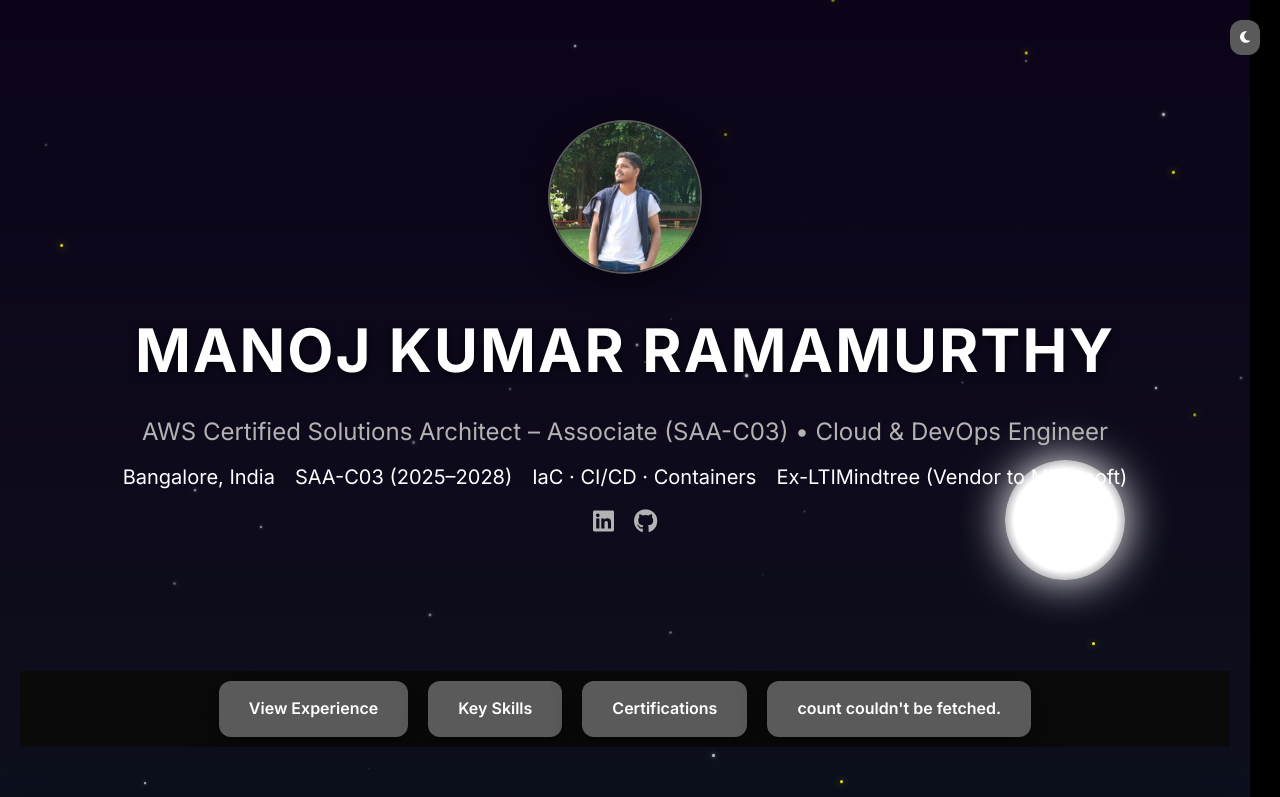
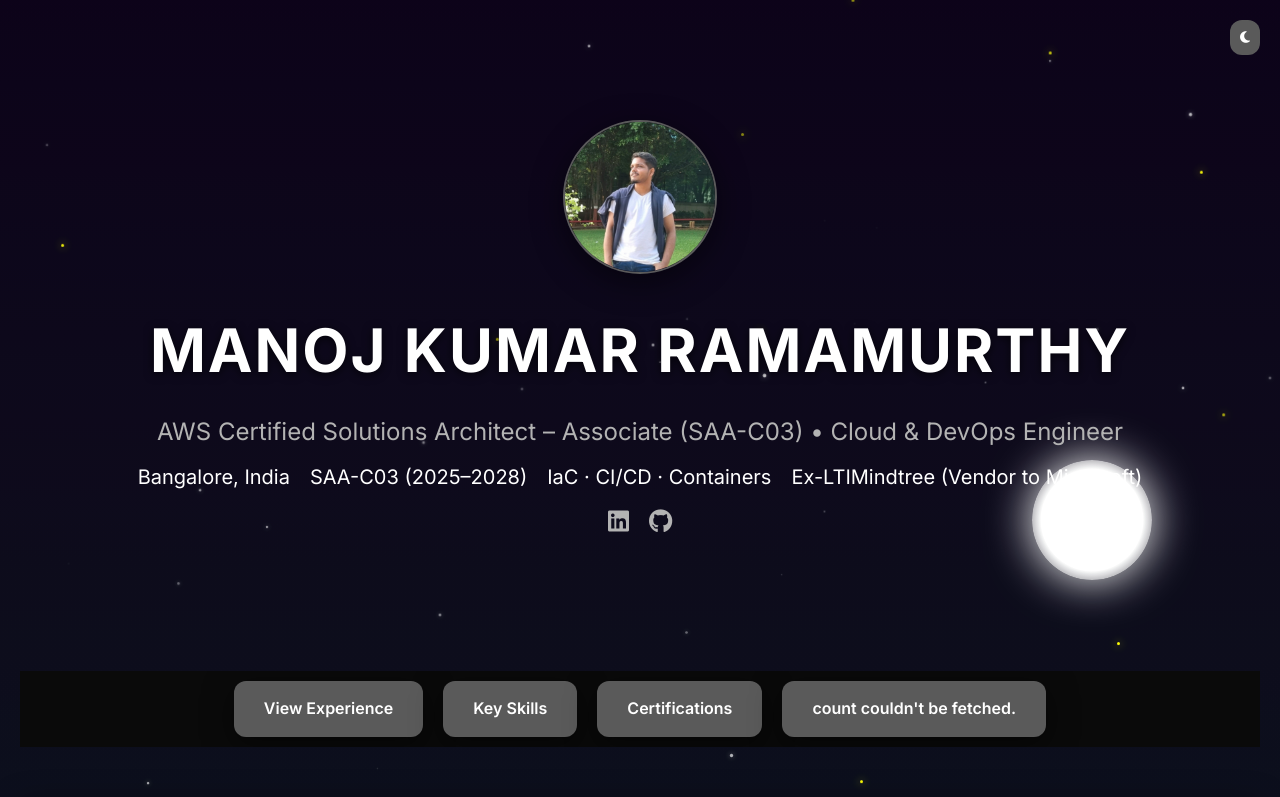
Before and after one commit to blackcatxD/aws-cloud-resume-challenge, a plain HTML site: page website/index.html in a window 1280 px wide. Shown: the top 797 px of the page. Drawn offline with Linux system fonts and the light colour scheme; no server answers; animation ran at ten frames a second.

Commit message:
scrollbar

```diff
--- a/website/style.css
+++ b/website/style.css
@@ -1,7 +1,22 @@
 html {
-  overflow-y: scroll; /* Force vertical scrollbar to prevent layout shift */
+  overflow-y: auto; /* Changed to auto */
   overflow-x: hidden;
-  scrollbar-gutter: stable; /* Reserve space for scrollbar to avoid shift */
+  /* Removed scrollbar-gutter */
+}
+
+body {
+  overflow-y: auto; /* Changed to auto */
+  /* Removed scrollbar-gutter */
+}
+
+/* Hide scrollbar for all browsers */
+html, body {
+  -ms-overflow-style: none;  /* IE and Edge */
+  scrollbar-width: none;  /* Firefox */
+}
+
+::-webkit-scrollbar {
+  display: none;  /* Chrome, Safari, Opera */
 }
 
 :root {
@@ -34,8 +49,6 @@ body {
   position: relative;
   scroll-behavior: smooth; /* Smooth scrolling */
   transition: background 0.5s ease, color 0.5s ease;
-  overflow-y: scroll; /* Reinforce on body */
-  scrollbar-gutter: stable; /* Reserve space for scrollbar to avoid shift */
 }
 
 .light-theme {
```
